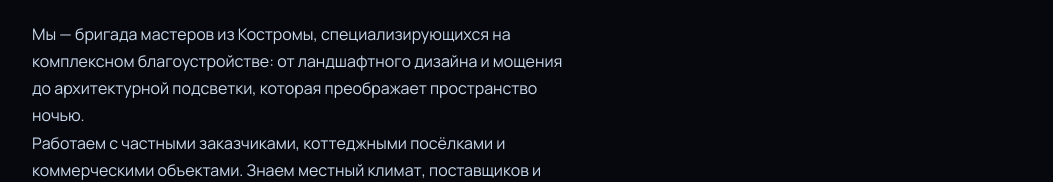
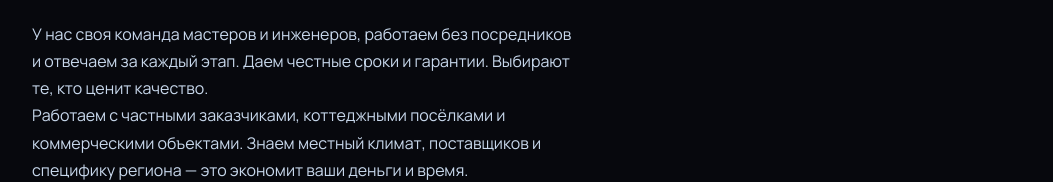
Before and after one commit to lumoon44/construction-team-website, a website: page index.html in a window 1280 px wide. Shown: the part 1323-1505 px from the top of the page, without its empty margins (16-1069 px from the left). Drawn offline with nearby package versions, Linux system fonts and the light colour scheme.

Commit message:
Update index.html

```diff
--- a/index.html
+++ b/index.html
@@ -194,15 +194,14 @@
         <p class="section-index" data-reveal>001 / О бригаде</p>
         <p class="section-label" data-reveal data-reveal-delay="40">О нас</p>
         <h2 class="section-title" id="about-title" data-reveal data-reveal-delay="100">
-          Местная команда,<br>которой доверяют
+          Недежная компания,<br>компания полного цикла
         </h2>
 
         <div data-reveal data-reveal-delay="180">
           <p>
-            Мы — бригада мастеров из Костромы, специализирующихся на
-            комплексном благоустройстве: от ландшафтного дизайна и мощения
-            до архитектурной подсветки, которая преображает пространство
-            ночью.
+            У нас своя команда мастеров и инженеров, работаем без
+            посредников и отвечаем за каждый этап. Даем честные
+            сроки и гарантии. Выбирают те, кто ценит качество.
           </p>
           <p>
             Работаем с частными заказчиками, коттеджными посёлками и
@@ -217,7 +216,7 @@
             <span class="stat-card__label">лет на рынке</span>
           </div>
           <div class="stat-card">
-            <span class="stat-card__num" data-counter="120" data-suffix="+">120+</span>
+            <span class="stat-card__num" data-counter="120" data-suffix="+">67+</span>
             <span class="stat-card__label">объектов сдано</span>
           </div>
           <div class="stat-card">
```
